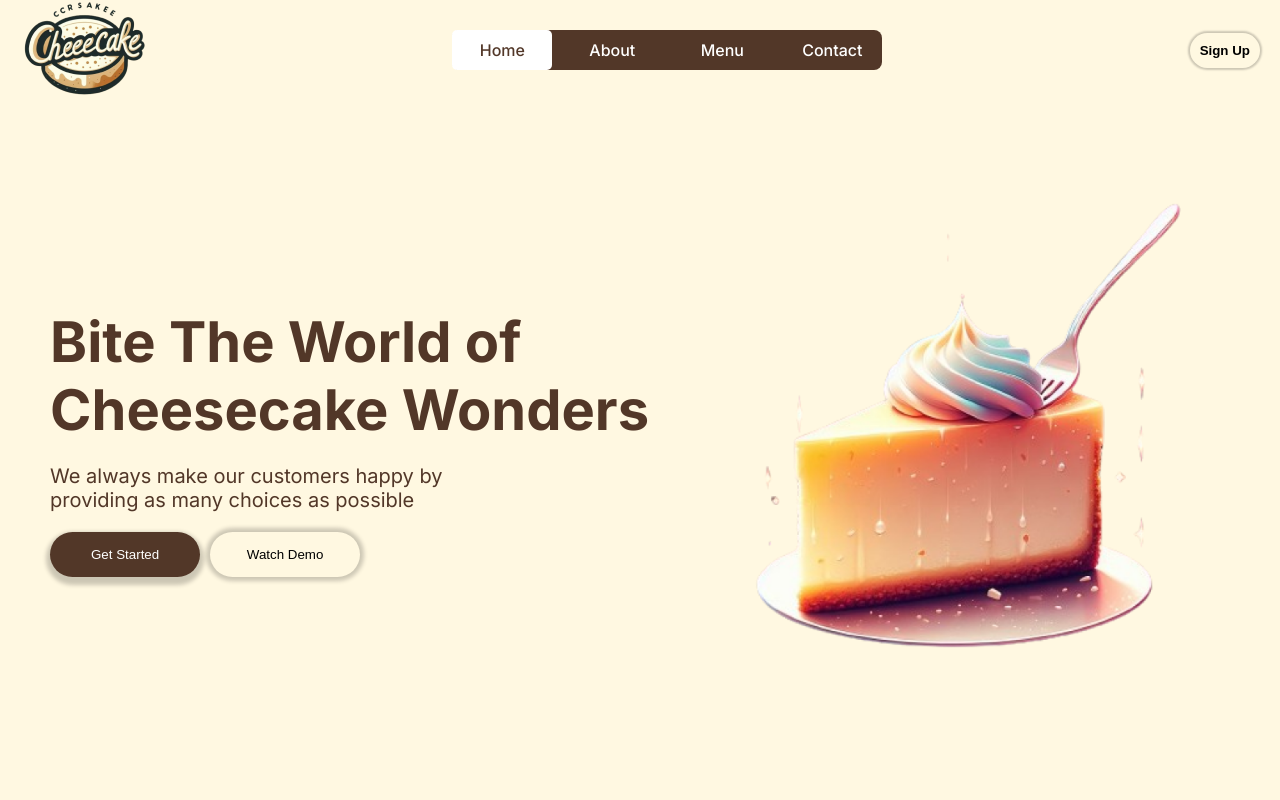
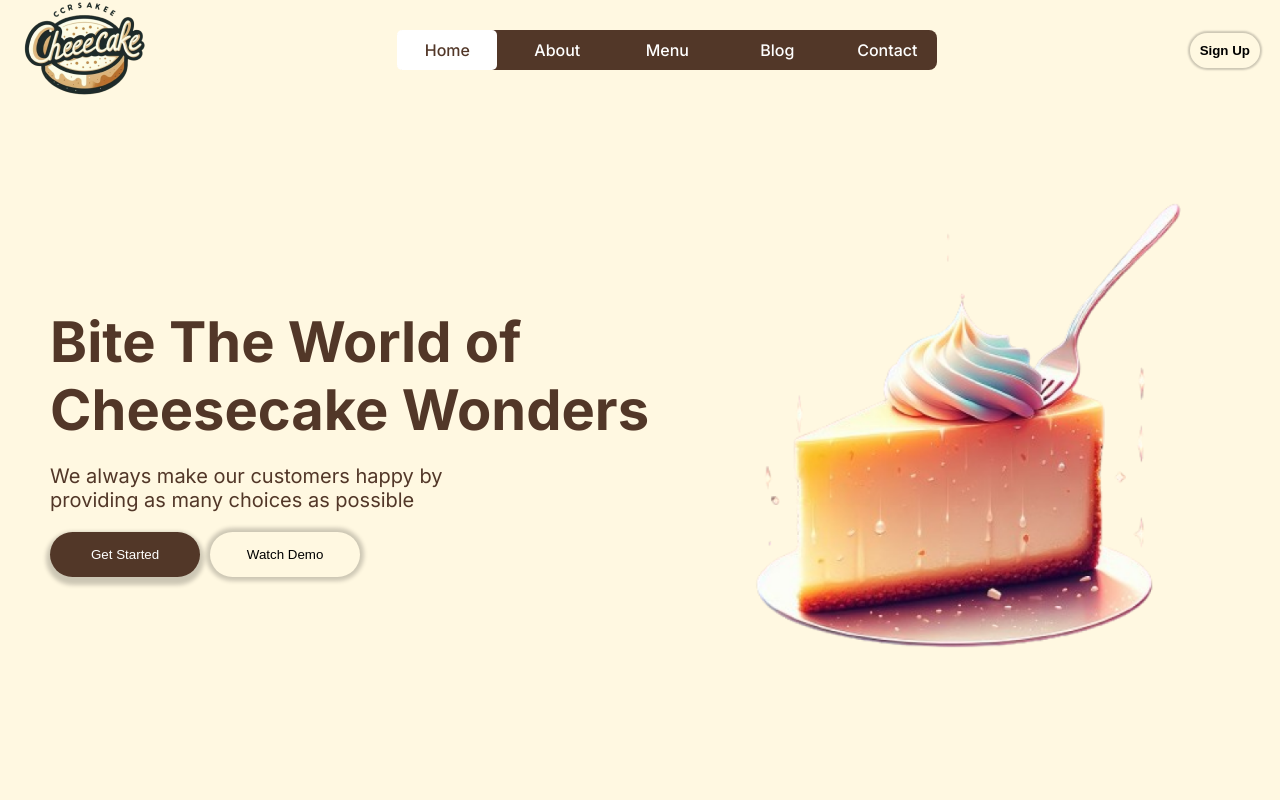
Before and after one commit to Ephraimjude/CheeseCake, a Next.js app: page / in a window 1280 px wide. Shown: the top 800 px of the page. Built offline with nearby package versions, Linux system fonts and the light colour scheme.

Commit message:
navLink phew...

```diff
--- a/src/components/navbar/link/links.jsx
+++ b/src/components/navbar/link/links.jsx
@@ -2,7 +2,7 @@
 
 import { useState } from 'react';
 import styles from './links.module.css';
-import NavLink from "./NavLink/navLInk";
+import NavLink from "./navLink/navLink";
 import Image from 'next/image';
 
 const links = [
@@ -17,6 +17,10 @@ const links = [
     {
         title: "Menu",
         path: "/menu"
+    },
+    {
+        title: "Blog",
+        path:  "/blog"
     },
     {
         title: "Contact",
--- a/src/components/navbar/link/navLink/navLInk.jsx
+++ b/src/components/navbar/link/navLink/navLInk.jsx
@@ -27,4 +27,4 @@ const NavLink = ( {item, onClick} ) => {
     )
 }
 
-export default NavLink
+export default NavLink;
```
